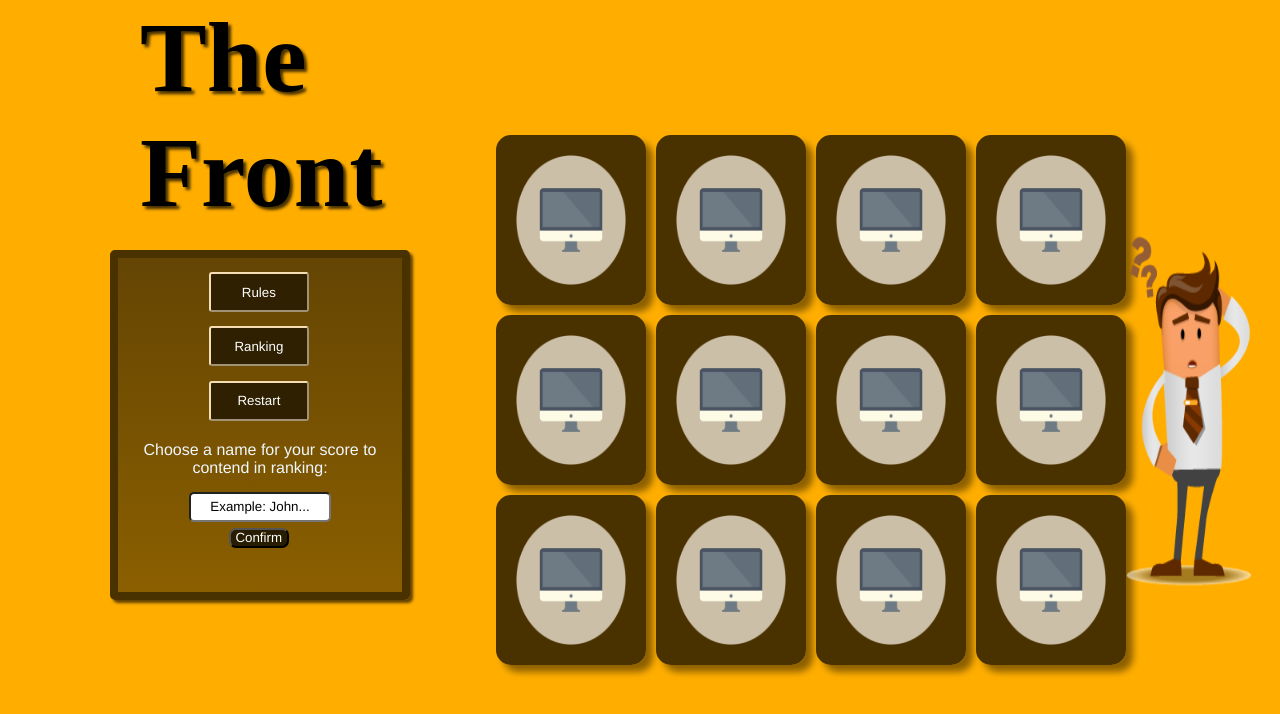
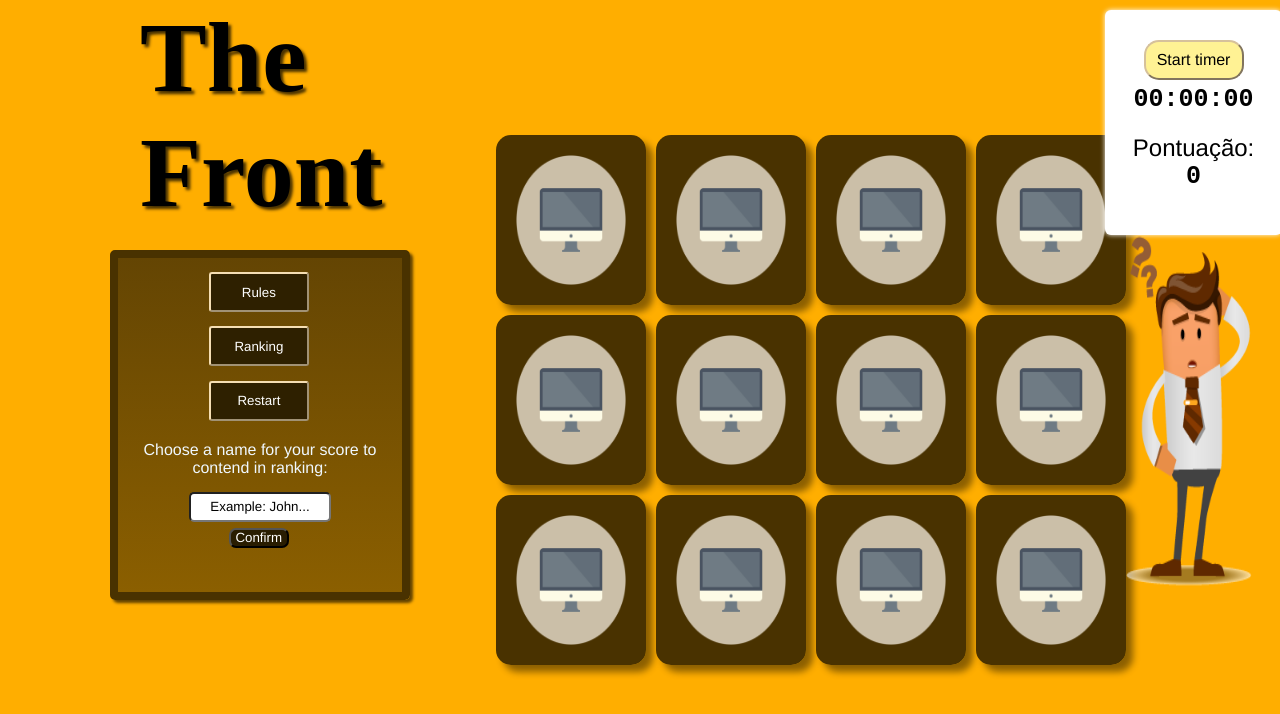
Before and after one commit to obragaa/Jogo-Da-Memoria, a plain HTML site: page memory-game/index.html in a window 1280 px wide. Both pictures are taken after a click on the button "Restart". Drawn offline with Linux system fonts and the light colour scheme.

Commit message:
Ajuste no JavaScript e atualização no index.

```diff
--- a/memory-game/index.html
+++ b/memory-game/index.html
@@ -16,6 +16,7 @@
     <button class="rules"><p class="font_side_bar">Rules</p></button>
     <button class="ranking"><p class="font_side_bar">Ranking</p></button>
     <button class="restart" onclick="reset()"><p class="font_side_bar">Restart</p></button>
+
     <p class="font_side_bar" style="color: aliceblue; text-align: center; margin: 20px;">Choose a name for your score to contend in ranking:</p>
     <input type="text" class="input_name" name="User" placeholder="Example: John...">
     <button class="send_name"><p class="font_side_bar">Confirm</p></button>
@@ -83,8 +84,16 @@
         </div>
       </section>
 
+      <div class="score">
+        <button onclick="start()" class="button1"><p class="font_side_bar">Start timer</p></button>
+       <h2 id="counter" class="timer-score">00:00:00</h2>
+       <p class="font_side_bar" style="font-size: 24px; margin-top: 20px;">Pontuação:</p>
+       <span id="pontuacao" class="timer-score"></span>
+      </div>
+
       <img src="./img/boneco-confuso.png" alt="Man confused" class="man_confused" width="200px" height="380px">
 
+      <script src="./timer.js"></script>
       <script src="./scripts.js"></script>
 </body>
 </html>
--- a/memory-game/scripts.js
+++ b/memory-game/scripts.js
@@ -13,16 +13,31 @@ function flipCard() {
   if (!hasFlippedCard) {
     // first click
     hasFlippedCard = true;
-    firstCard = this;
-
-    return;
+    firstCard = this; return;
   }
 
   // second click
   secondCard = this;
 
+  if (pontuacao < 14){
+    pontuar(++pontuacao, ++pontuacao, ++pontuacao)
+  }
+  else if (pontuacao >= 14 && pontuacao < 30){
+    pontuar(++pontuacao, ++pontuacao, ++pontuacao, ++pontuacao)
+  }
+  else{
+    pontuar(++pontuacao, ++pontuacao, ++pontuacao, ++pontuacao, ++pontuacao, ++pontuacao, ++pontuacao, ++pontuacao, ++pontuacao, ++pontuacao, ++pontuacao, ++pontuacao, ++pontuacao, ++pontuacao, ++pontuacao, ++pontuacao, ++pontuacao, ++pontuacao, ++pontuacao, ++pontuacao)
+  }
+
   checkForMatch();
 }
+
+var pontuacao = 0
+function pontuar(pontos){
+  var spanPontuacao = document.getElementById("pontuacao")
+  spanPontuacao.innerHTML = pontos
+}
+pontuar(pontuacao)
 
 function checkForMatch() {
   let isMatch = firstCard.dataset.framework === secondCard.dataset.framework;
@@ -60,4 +75,18 @@ function resetBoard() {
   });
 })();
 
+function reset(){
+
+
+  clearInterval(cron);
+  hh = 0;
+  mm = 0;
+  ss = 0;
+
+  document.getElementById('counter').innerText = '00:00:00';
+
+  pontuacao = 0
+  pontuar(pontuacao)
+}
+
 cards.forEach(card => card.addEventListener('click', flipCard));
--- a/memory-game/styles.css
+++ b/memory-game/styles.css
@@ -123,6 +123,7 @@
 
   .memory-card.flip { /*Rotate card*/
     transform: rotateY(180deg);
+
   }
 
   .front-face,
@@ -167,3 +168,45 @@
     margin-left: 85%;
     margin-top: 17.3%;
   }
+
+  .button1 {
+    position: static;
+    width: 100px;
+    height: 40px;
+    background-color: #ffe62a80;
+    border-color: rgb(214, 193, 155);
+    border-radius: 15px;
+    color: #000000;
+    font-size: 16px;
+    margin-top: 30px;
+    cursor: pointer;
+  }
+
+  .button1:hover {
+    background-color: #da0000;
+    border-radius: 15px;
+  }
+  .button1:active {
+    background-color: #201600;
+  }
+
+ .timer-score {
+   position: static;
+   font-family: 'Courier New', Courier, monospace;
+   margin-top: 5px;
+   font-size: 25px;
+   font-weight: bolder;
+ }
+
+ .score {
+   position: absolute;
+   box-sizing: border-box;
+   background-color: #FFF;
+   box-shadow: 0 0 5px #FFF;
+   text-align: center;
+   margin-left: 86.333%;
+   margin-top: 10px;
+   width: 177px;
+   height: 225px;
+   border-radius: 6px;
+ }
--- /dev/null
+++ b/memory-game/timer.js
@@ -0,0 +1,52 @@
+"use strict"
+
+var hh = 0;
+var mm = 0;
+var ss = 0;
+
+var tempo = 1000;//Quantos milésimos valem 1 segundo?
+var cron;
+
+//Inicia o temporizador
+function start() {
+    cron = setInterval(() => { timer(); }, tempo);
+}
+
+//Para o temporizador mas não limpa as variáveis
+function pause() {
+    clearInterval(cron);
+}
+
+//Para o temporizador e limpa as variáveis
+function stop() {
+    clearInterval(cron);
+    hh = 0;
+    mm = 0;
+    ss = 0;
+
+    document.getElementById('counter').innerText = '00:00:00';
+}
+
+//Faz a contagem do tempo e exibição
+function timer() {
+    ss++; //Incrementa +1 na variável ss
+
+    if (ss == 59) { //Verifica se deu 59 segundos
+        ss = 0; //Volta os segundos para 0
+        mm++; //Adiciona +1 na variável mm
+
+        if (mm == 59) { //Verifica se deu 59 minutos
+            mm = 0;//Volta os minutos para 0
+            hh++;//Adiciona +1 na variável hora
+        }
+    }
+
+    //Cria uma variável com o valor tratado HH:MM:SS
+    var format = (hh < 10 ? '0' + hh : hh) + ':' + (mm < 10 ? '0' + mm : mm) + ':' + (ss < 10 ? '0' + ss : ss);
+
+    //Insere o valor tratado no elemento counter
+    document.getElementById('counter').innerText = format;
+
+    //Retorna o valor tratado
+    return format;
+}
```
